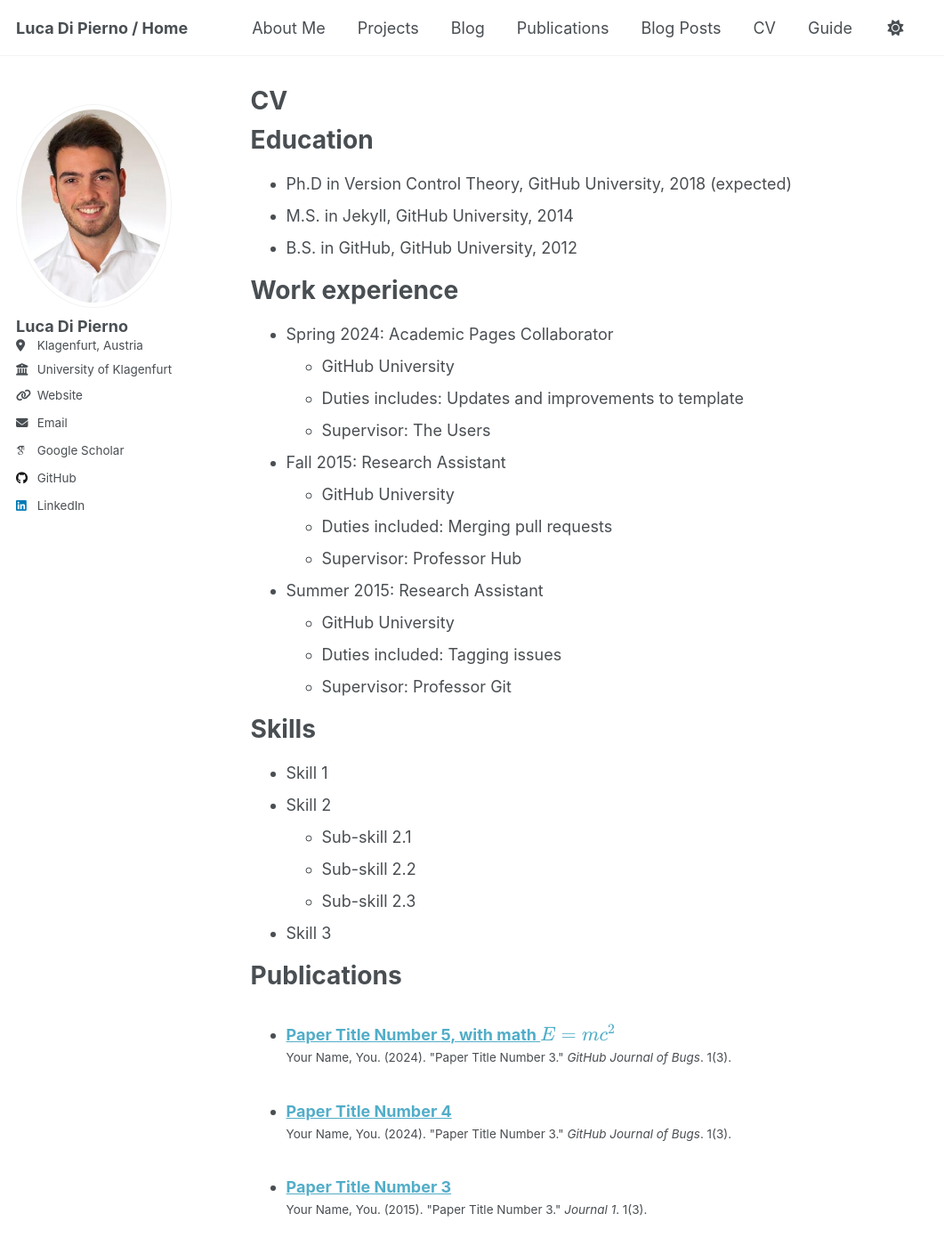
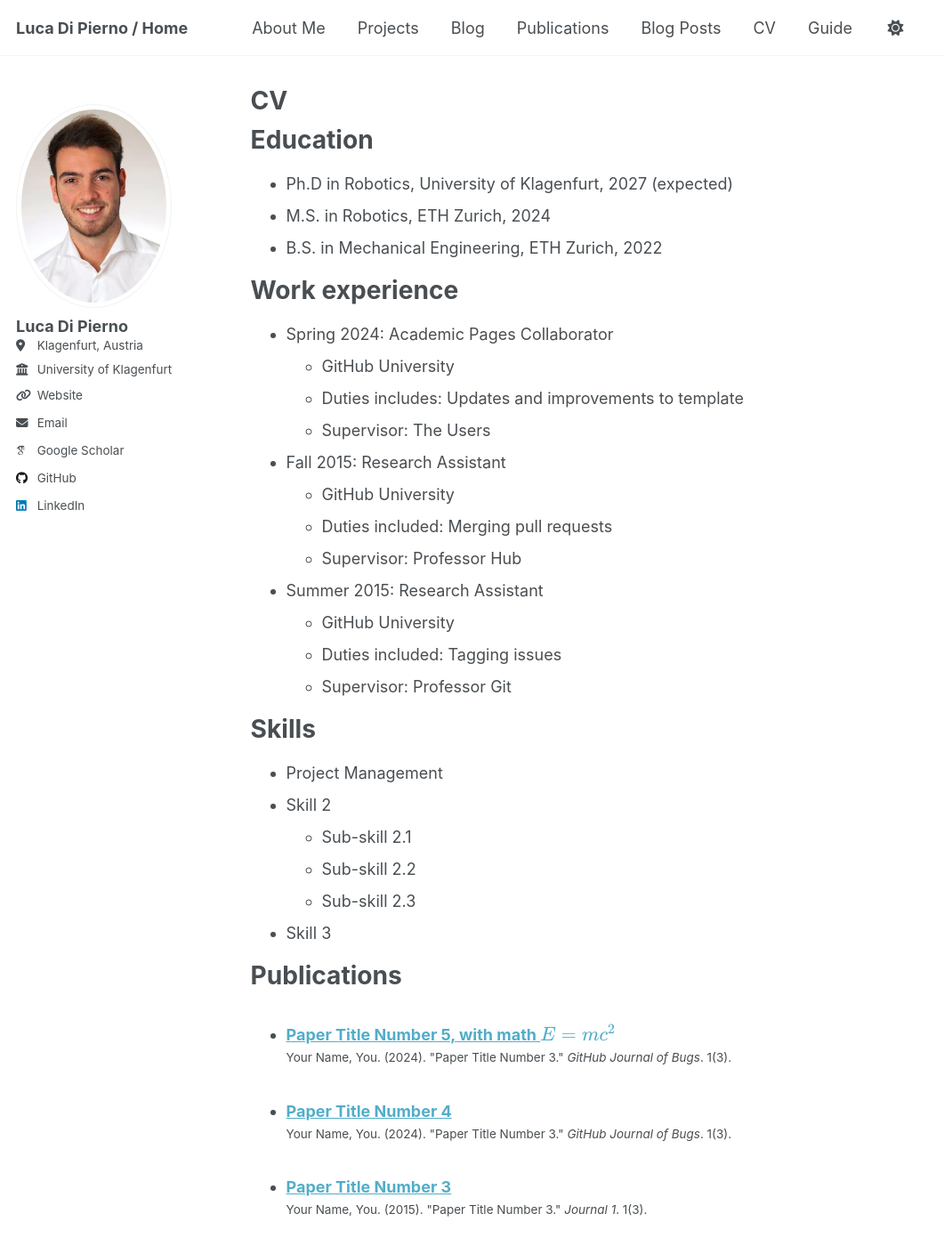
Before and after one commit to LucaDiPierno/LucaDiPierno.github.io, a Jekyll site: the page built from _pages/cv.md, in a window 1280 px wide and 1400 px high. Shown: the whole window at 89% size, without its empty margins (0-1061 px from the left). Built offline with Jekyll 4.4.1, drawn with Linux system fonts in a browser that asks for light colours; some web fonts are replaced; a script that is not in the unit is left out.

```diff
--- a/_config.yml
+++ b/_config.yml
@@ -13,11 +13,11 @@ baseurl                  : "" # the subpath of your site, e.g. "/blog"
 repository               : "academicpages/academicpages.github.io"
 
 # Think how to remove them
-header_pages:
-  - _pages/blog.md
-  - _pages/projects.md
+# header_pages:
+#   - _pages/blog.md
+#   - _pages/projects.md
   # - _pages/publications.md
-  - _pages/about.md
+  # - _pages/about.md
 
 author:
   # Biographic information
@@ -95,6 +95,13 @@ staticman:
 atom_feed:
   hide                   : false     # change to true to hide the RSS feed in the footer
   path                   : # blank (default) uses feed.xml
+
+
+# SEO Related
+google_site_verification :
+bing_site_verification   :
+alexa_site_verification  :
+yandex_site_verification :
 
 # Analytics
 analytics:
--- a/_pages/cv.md
+++ b/_pages/cv.md
@@ -11,9 +11,9 @@ redirect_from:
 
 Education
 ======
-* Ph.D in Version Control Theory, GitHub University, 2018 (expected)
-* M.S. in Jekyll, GitHub University, 2014
-* B.S. in GitHub, GitHub University, 2012
+* Ph.D in Robotics, University of Klagenfurt, 2027 (expected)
+* M.S. in Robotics, ETH Zurich, 2024
+* B.S. in Mechanical Engineering, ETH Zurich, 2022
 
 Work experience
 ======
@@ -34,7 +34,7 @@ Work experience
 
 Skills
 ======
-* Skill 1
+* Project Management
 * Skill 2
   * Sub-skill 2.1
   * Sub-skill 2.2
@@ -44,6 +44,12 @@ Skills
 Publications
 ======
   <ul>{% for post in site.publications reversed %}
+    {% include archive-single-cv.html %}
+  {% endfor %}</ul>
+
+Projects
+======
+  <ul>{% for post in site.teaching reversed %}
     {% include archive-single-cv.html %}
   {% endfor %}</ul>
 
```
